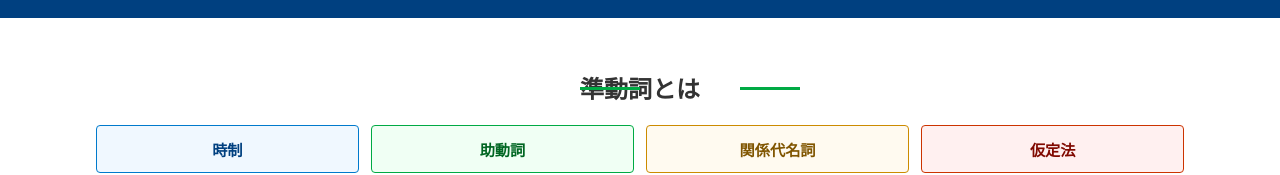
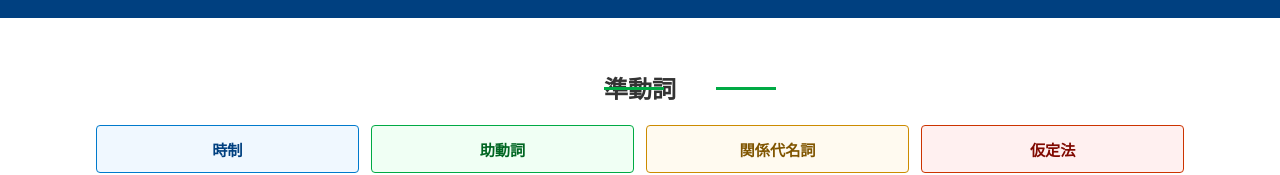
Before and after one commit to Ishiguro-English/Ishiguro-English.github.io, a plain HTML site: page grammar.html in a window 1280 px wide. Shown: the part 143-318 px from the top of the page. Drawn offline with Linux system fonts and the light colour scheme.

Commit message:
Update grammar.html

```diff
--- a/grammar.html
+++ b/grammar.html
@@ -18,7 +18,7 @@
         </nav>
     </header>
     <main>
-        <h2 class="heading-6" data-color="green">準動詞とは</h2>
+        <h2 class="heading-6" data-color="green">準動詞</h2>
            <div class="section">
                <a href="#" class="box" data-color="blue">時制</a>
                <a href="#" class="box" data-color="green">助動詞</a>
```
